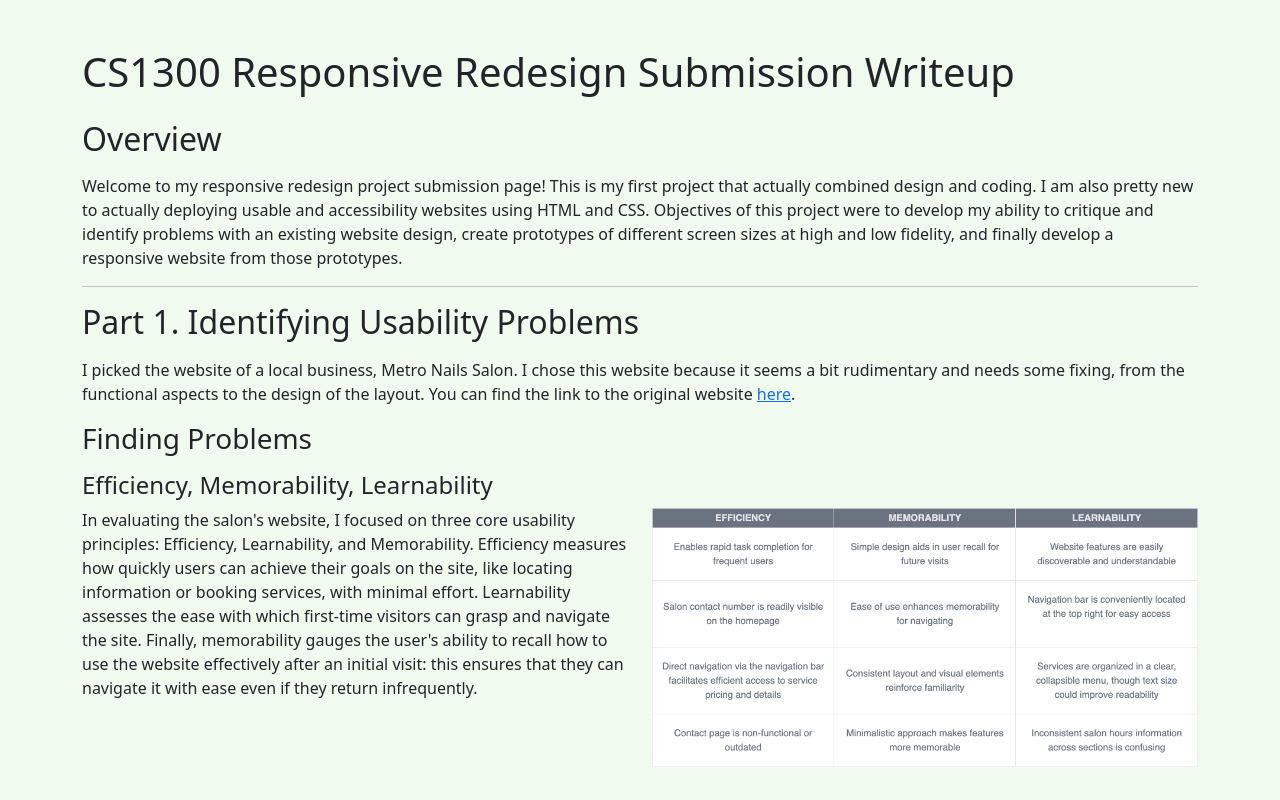
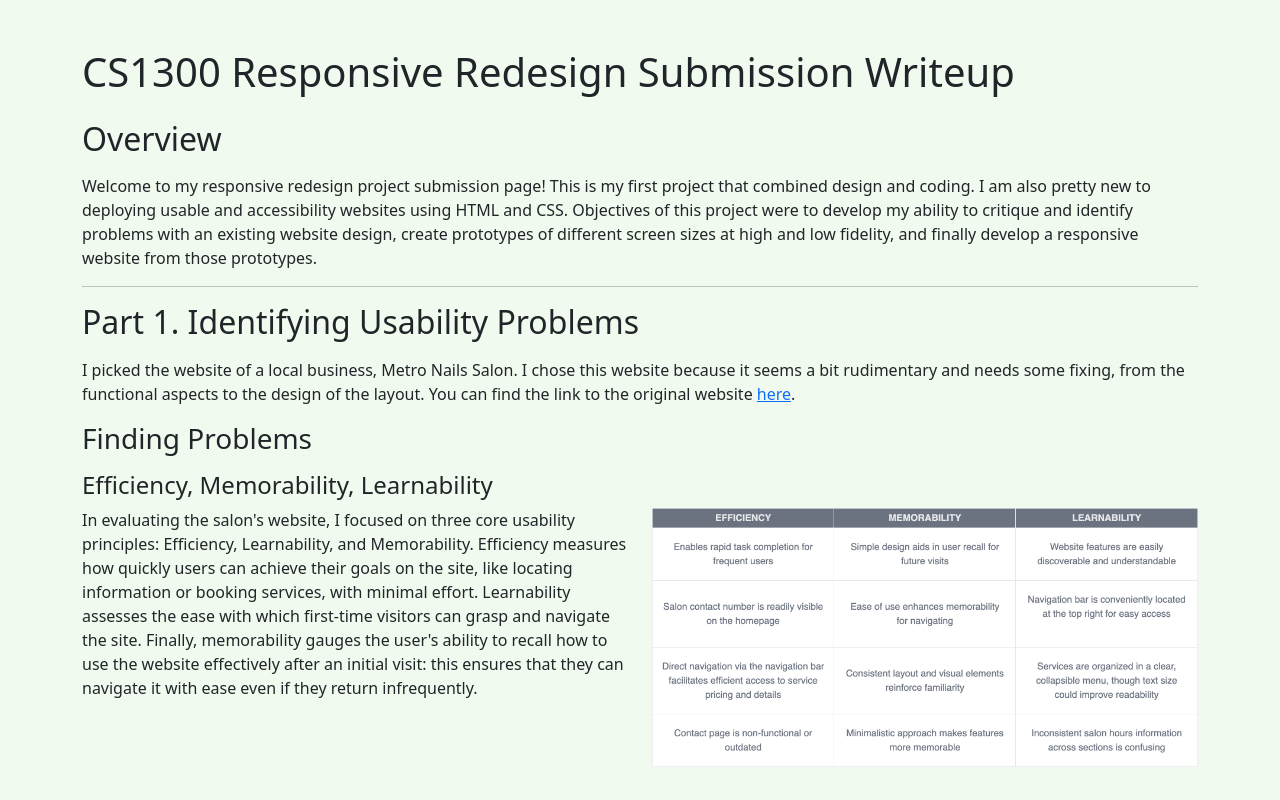
Before and after one commit to angelay1006/Responsive-Redesign-Submission, a plain HTML site: page index.html in a window 1280 px wide. Shown: the top 800 px of the page. Drawn offline with nearby package versions, Linux system fonts and the light colour scheme.

Commit message:
overview changes

```diff
--- a/index.html
+++ b/index.html
@@ -18,12 +18,11 @@
         <!-- Overview -->
         <h2 class="mb-3">Overview</h2>
             <p> Welcome to my responsive redesign project submission page!
-                This is my first project that actually combined design and coding.
-                I am also pretty new to actually deploying usable and accessibility websites
-                using HTML and CSS. Objectives of this project were to develop my ability to
-                critique and identify problems with an existing website design, create prototypes of
-                different screen sizes at high and low fidelity, and finally develop a responsive
-                website from those prototypes.
+                This is my first project that combined design and coding. I am also pretty new to
+                deploying usable and accessibility websites using HTML and CSS. Objectives of this
+                project were to develop my ability to critique and identify problems with an existing
+                website design, create prototypes of different screen sizes at high and low fidelity, and
+                finally develop a responsive website from those prototypes.
             </p>
 
         <hr>
@@ -201,6 +200,7 @@
 
 
         <!-- Part 3 -->
+        <hr>
         <h2 class="mb-3 mt-4">Part 3. Responsive Design </h2>
             <h3> Process </h3>
                 <p> In the redesign of the webpage, I used only HTML and CSS. I started by outlining the HTML
@@ -228,7 +228,7 @@
                     <li> Upon testing with Google Translate, while the details page did not experience any changes in layout, the landing page exhibited similar problems I have mentioned with the off-center layout of the title. </li>
                 </ul>
 
-
+        <hr>
         <!-- Part 4 -->
         <h2 class="mb-3 mt-4">Part 4. Findings/What I Learned </h2>
             <p>In this section, I'll share the key takeaways and insights I gained from this project, which marked my first official experience in combining design principles with coding practices. Throughout this process, I practiced my ability to discern between what works and what doesn't in web interfaces. I went through the entire design process, starting from the initial ideation phase with quick sketches, advancing to more refined low-fidelity prototypes in Figma, and eventually creating detailed high-fidelity prototypes. This project has significantly boosted my confidence in navigating and using Figma as well. </p>
```
